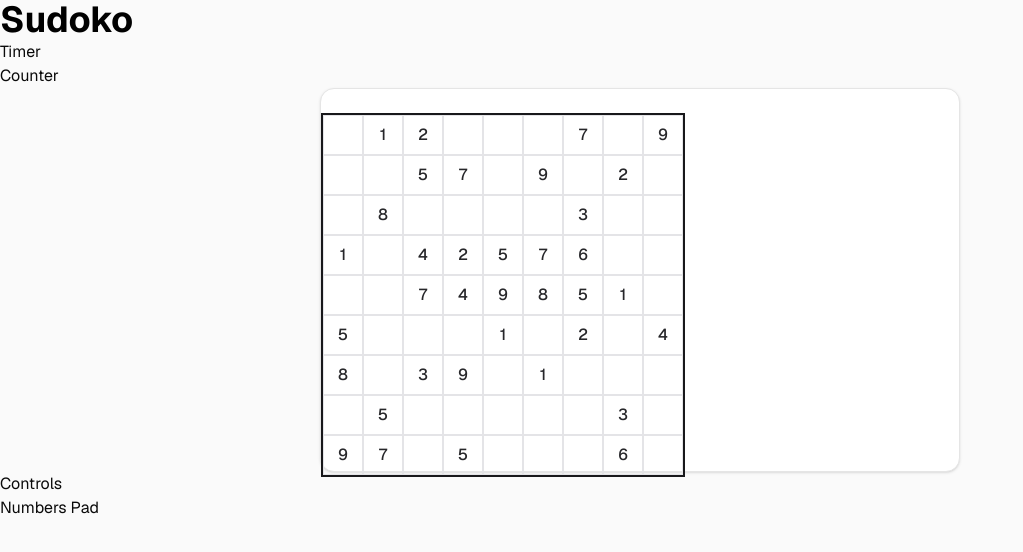
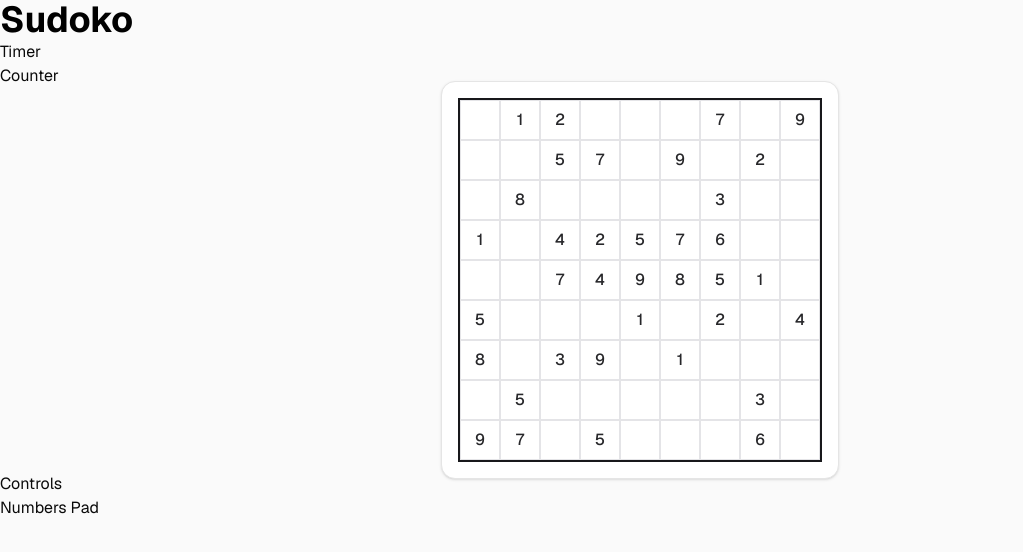
Before and after one commit to wesamAlsaleh/sudoko-f, a Next.js app: page / in a window 1280 px wide. Shown: the top 552 px of the page, without its empty margins (0-1023 px from the left). Built offline with nearby package versions, Linux system fonts and the light colour scheme.

Commit message:
refactor: enhance the board card style

```diff
--- a/components/BoardCard.tsx
+++ b/components/BoardCard.tsx
@@ -18,7 +18,7 @@
   return (
     // Card container
     <div className="flex justify-center items-center h-96">
-      <Card className="w-[50%] h-full">
+      <Card className="p-4">
         <Grid puzzleString={cellNumbers} />
       </Card>
     </div>
--- a/components/Box.tsx
+++ /dev/null
@@ -1,9 +0,0 @@
-import React from "react";
-
-interface BoxProps {
-  children: React.ReactNode;
-}
-
-export default function Box({ children }: BoxProps) {
-  return <div className="grid grid-cols-3 bg-green-50 w-40">{children}</div>;
-}
--- a/components/Grid.tsx
+++ b/components/Grid.tsx
@@ -1,24 +1,21 @@
 import React from "react";
 import Cell from "./Cell";
-import Box from "./Box";
-import { log } from "console";
 
 export default function Grid({ puzzleString }: { puzzleString: string }) {
-  // define the grid sizes
-  const GRID_SIZE = 9;
-  const COLUMN_SIZE = 9;
-
   // convert the puzzle string (81-char) into an array
   const cellNumbers = puzzleString.split(""); // ["1", "2", ..., "81"]
 
   // console.log(cellNumbers);
 
   return (
-    // grid container
-    <div className="grid grid-cols-9 border-2 border-zinc-900 w-fit">
-      {cellNumbers.map((cellNumber, index) => {
-        return <Cell key={index} number={cellNumber} />;
-      })}
+    // grid position container
+    <div className="flex justify-center items-center">
+      {/* grid contents container */}
+      <div className="grid grid-cols-9 border-2 border-zinc-900 w-fit">
+        {cellNumbers.map((cellNumber, index) => {
+          return <Cell key={index} number={cellNumber} />;
+        })}
+      </div>
     </div>
   );
 }
```
